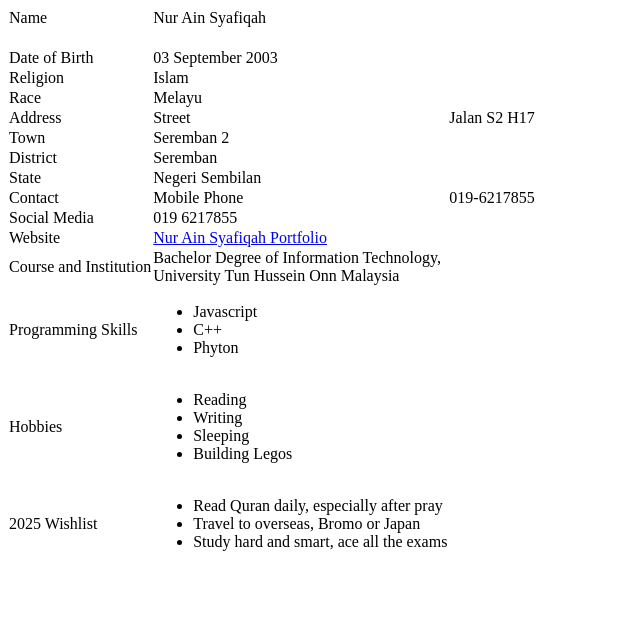
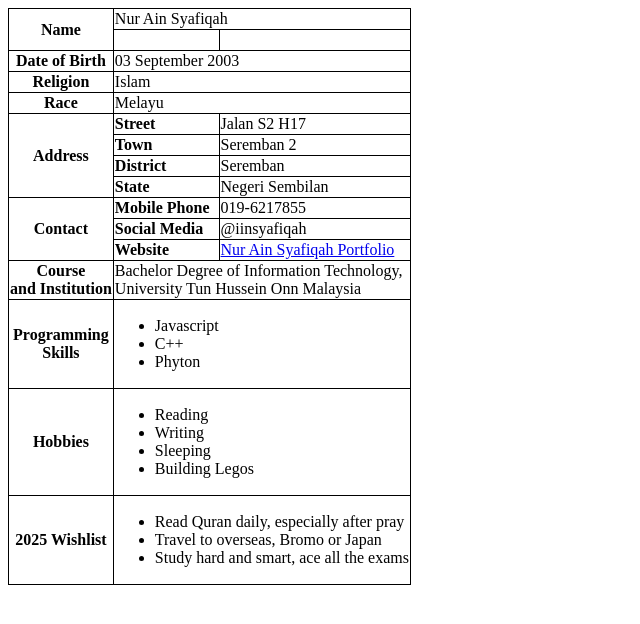
Before and after one commit to aiinsyafiqah/Lab-2, a plain HTML site: page task_1.html in a window 1280 px wide. Shown: the whole page, without its empty margins (0-640 px from the left). Drawn offline with Linux system fonts and the light colour scheme.

```diff
--- a/task_1.html
+++ b/task_1.html
@@ -6,7 +6,7 @@
         <!--creating css-->
         <style>
             table,td,tr{
-                border: 1px; solid black;
+                border: 1px solid black;
                 border-collapse:collapse;
             }
 
@@ -25,8 +25,8 @@
     <body>
         <table>
             <tr>
-                <td>Name</td>
-                <td>Nur Ain Syafiqah</td>
+                <td class="styleCSS" rowspan="2">Name</td>
+                <td colspan="3">Nur Ain Syafiqah</td>
             </tr>
 
             <tr>
@@ -34,66 +34,68 @@
             </tr>
 
             <tr>
-                <td>Date of Birth</td>
-                <td>03 September 2003</td>
+                <td class="styleCSS">Date of Birth</td>
+                <td colspan="3">03 September 2003</td>
             </tr>
 
             <tr>
-                <td>Religion</td>
-                <td>Islam</td>
+                <td class="styleCSS">Religion</td>
+                <td colspan="3">Islam</td>
             </tr>
 
             <tr>
-                <td>Race</td>
-                <td>Melayu</td>
+                <td class="styleCSS">Race</td>
+                <td colspan="3">Melayu</td>
             </tr>
 
             <tr>
-                <td>Address</td>
-                <td>Street</td>
+                <td class="styleCSS" rowspan="4">Address</td>
+                <td class="styleColumn">Street</td>
                 <td>Jalan S2 H17</td>
             </tr>
 
             <tr>
-                <td>Town</td>
+                <td class="styleColumn">Town</td>
                 <td>Seremban 2</td>
             </tr>
 
             <tr>
-                <td>District</td>
+                <td class="styleColumn">District</td>
                 <td>Seremban</td>
             </tr>
 
             <tr>
-                <td>State</td>
+                <td class="styleColumn">State</td>
                 <td>Negeri Sembilan</td>
             </tr>
 
             <tr>
-                <td>Contact</td>
-                <td>Mobile Phone</td>
+                <td rowspan="3" class="styleCSS">Contact</td>
+                <td class="styleColumn">Mobile Phone</td>
                 <td>019-6217855</td>
             </tr>
 
             <tr>
-                <td>Social Media</td>
-                <td>019 6217855</td>
+                <td class="styleColumn">Social Media</td>
+                <td>@iinsyafiqah</td>
             </tr>
 
             <tr>
-                <td>Website</td>
+                <td class="styleColumn">Website</td>
                 <td><a href="www.google.com">Nur Ain Syafiqah Portfolio</a></td>
             </tr>
 
             <tr>
-                <td>Course and Institution</td>
-                <td>Bachelor Degree of Information Technology,<br>
+                <td class="styleCSS">Course <br>
+                    and Institution</td>
+                <td colspan="3">Bachelor Degree of Information Technology,<br>
                 University Tun Hussein Onn Malaysia</td>
             </tr>
 
             <tr>
-                <td>Programming Skills</td>
-                <td>
+                <td class="styleCSS">Programming <br>
+                    Skills</td>
+                <td colspan="3">
                     <ul>
                         <li>Javascript</li>
                         <li>C++</li>
@@ -103,8 +105,8 @@
             </tr>
 
             <tr>
-                <td>Hobbies</td>
-                <td>
+                <td class="styleCSS">Hobbies</td>
+                <td colspan="3">
                     <ul>
                         <li>Reading</li>
                         <li>Writing</li>
@@ -115,8 +117,8 @@
             </tr>
 
             <tr>
-                <td>2025 Wishlist</td>
-                <td>
+                <td class="styleCSS">2025 Wishlist</td>
+                <td colspan="3">
                     <ul>
                         <li>Read Quran daily, especially after pray</li>
                         <li>Travel to overseas, Bromo or Japan</li>
```
